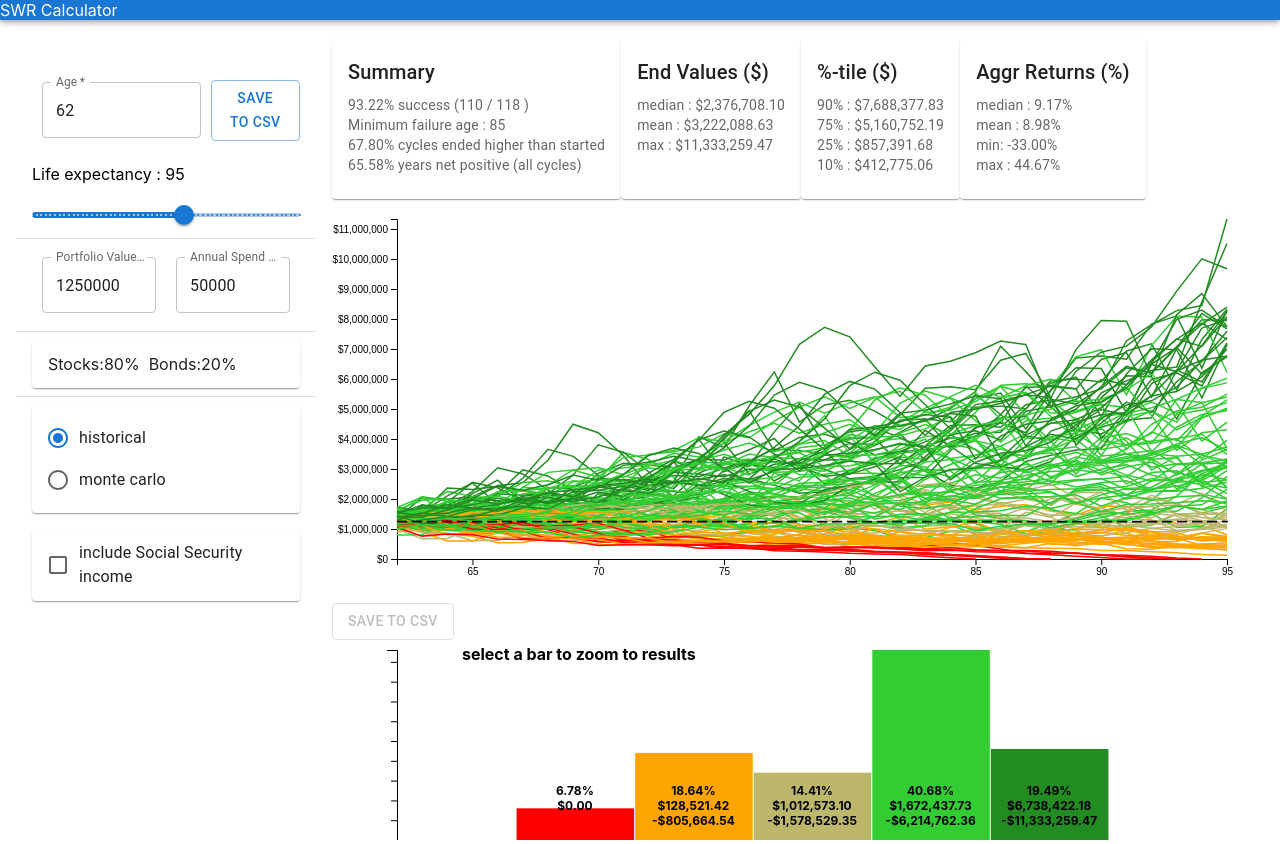
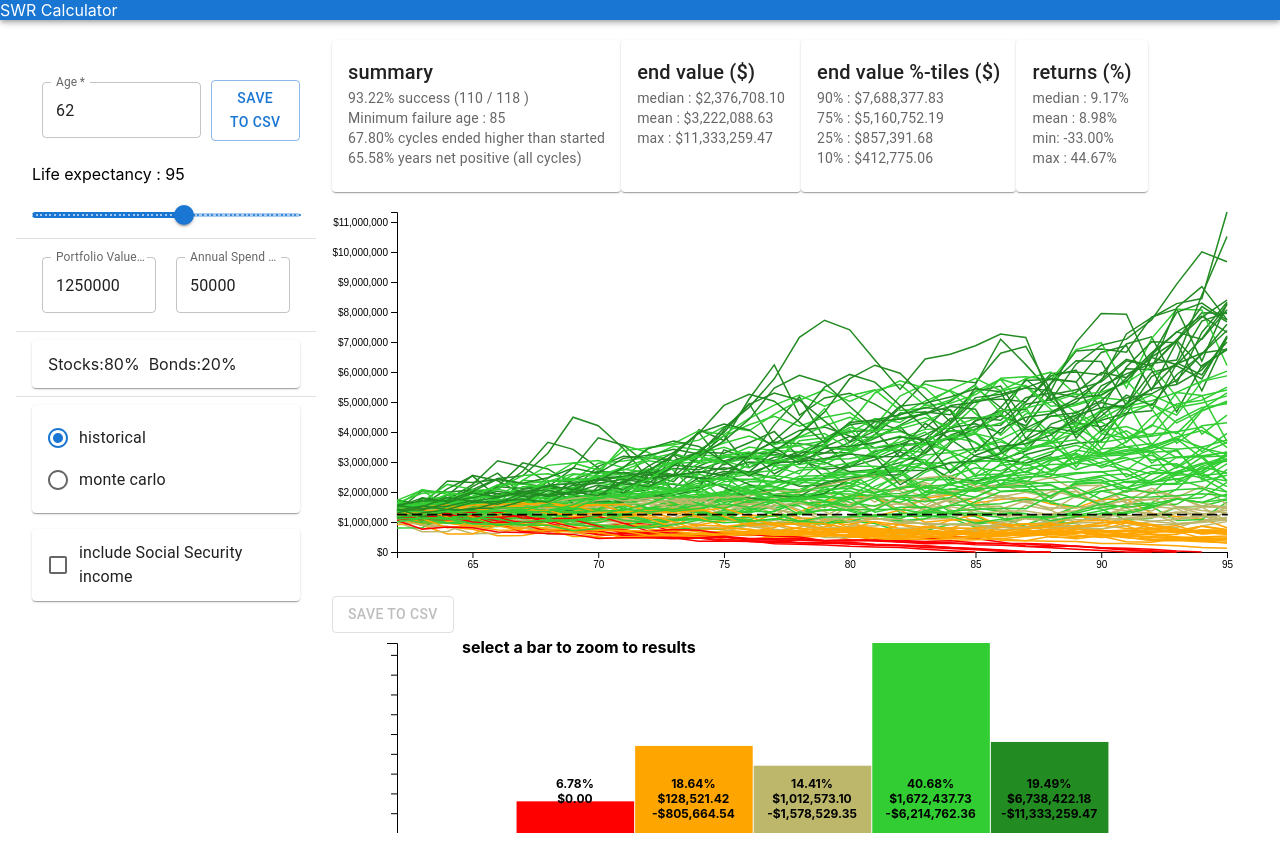
Before and after one commit to pcd-github/pcd-github.github.io, a React (Create React App) app: page / in a window 1280 px wide. Built offline with nearby package versions, Linux system fonts and the light colour scheme.

Commit message:
tweaks to summary cards

```diff
--- a/src/summary.js
+++ b/src/summary.js
@@ -16,8 +16,8 @@ function SummaryCards (props) {
             <Stack direction="row">
                 <Card>
                     <CardContent>
-                        <Typography gutterBottom variant="h6" component="h2">
-                            Summary
+                        <Typography variant="h6" component="h6">
+                            summary
                         </Typography>
                         <Typography variant="body2" color="textSecondary" component="p">
                             {makePct(1 - (props.fails / props.cycles))} success ({props.cycles - props.fails} / {props.cycles} )
@@ -35,8 +35,8 @@ function SummaryCards (props) {
                 </Card>
                 <Card>
                     <CardContent>
-                        <Typography gutterBottom variant="h6" component="h2">
-                            End Values ($)
+                        <Typography variant="h6" component="h6">
+                            end value ($)
                         </Typography>
                         <Typography variant="body2" color="textSecondary" component="p">
                             median : {makeCurrency(props.quantile50endvalue)}
@@ -51,8 +51,8 @@ function SummaryCards (props) {
                 </Card>
                 <Card>
                     <CardContent>
-                        <Typography gutterBottom variant="h6" component="h2">
-                            %-tile ($)
+                        <Typography variant="h6" component="h6">
+                            end value %-tiles ($)
                         </Typography>
                         <Typography variant="body2" color="textSecondary" component="p">
                             90% : {makeCurrency(props.quantile90endvalue)}
@@ -70,8 +70,8 @@ function SummaryCards (props) {
                 </Card>
                 <Card>
                     <CardContent>
-                        <Typography gutterBottom variant="h6" component="h2">
-                            Aggr Returns (%)
+                        <Typography variant="h6" component="h6">
+                            returns (%)
                         </Typography>
                         <Typography variant="body2" color="textSecondary" component="p">
                             median : { makePct(props.medianreturns) }
```
